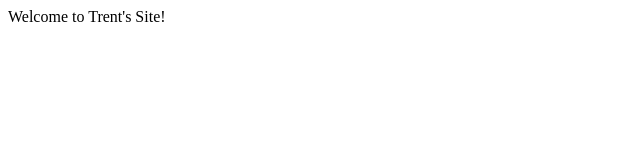
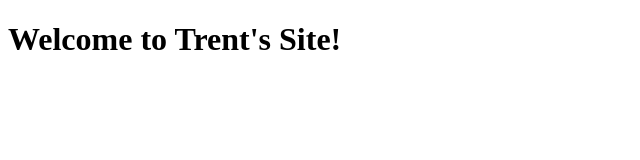
Before and after one commit to trentbitterman/trentbitterman-com, a Gatsby site: page / in a window 1280 px wide. Shown: the whole page, without its empty margins (0-640 px from the left). Built offline with nearby package versions, Linux system fonts and the light colour scheme; Gatsby itself is replaced by a stand-in of ours.

Commit message:
Add header

```diff
--- a/src/pages/index.js
+++ b/src/pages/index.js
@@ -1,5 +1,5 @@
 import React from "react"
 
 export default function Home() {
-  return <div>Welcome to Trent's Site!</div>
+  return <h1>Welcome to Trent's Site!</h1>
 }
```
